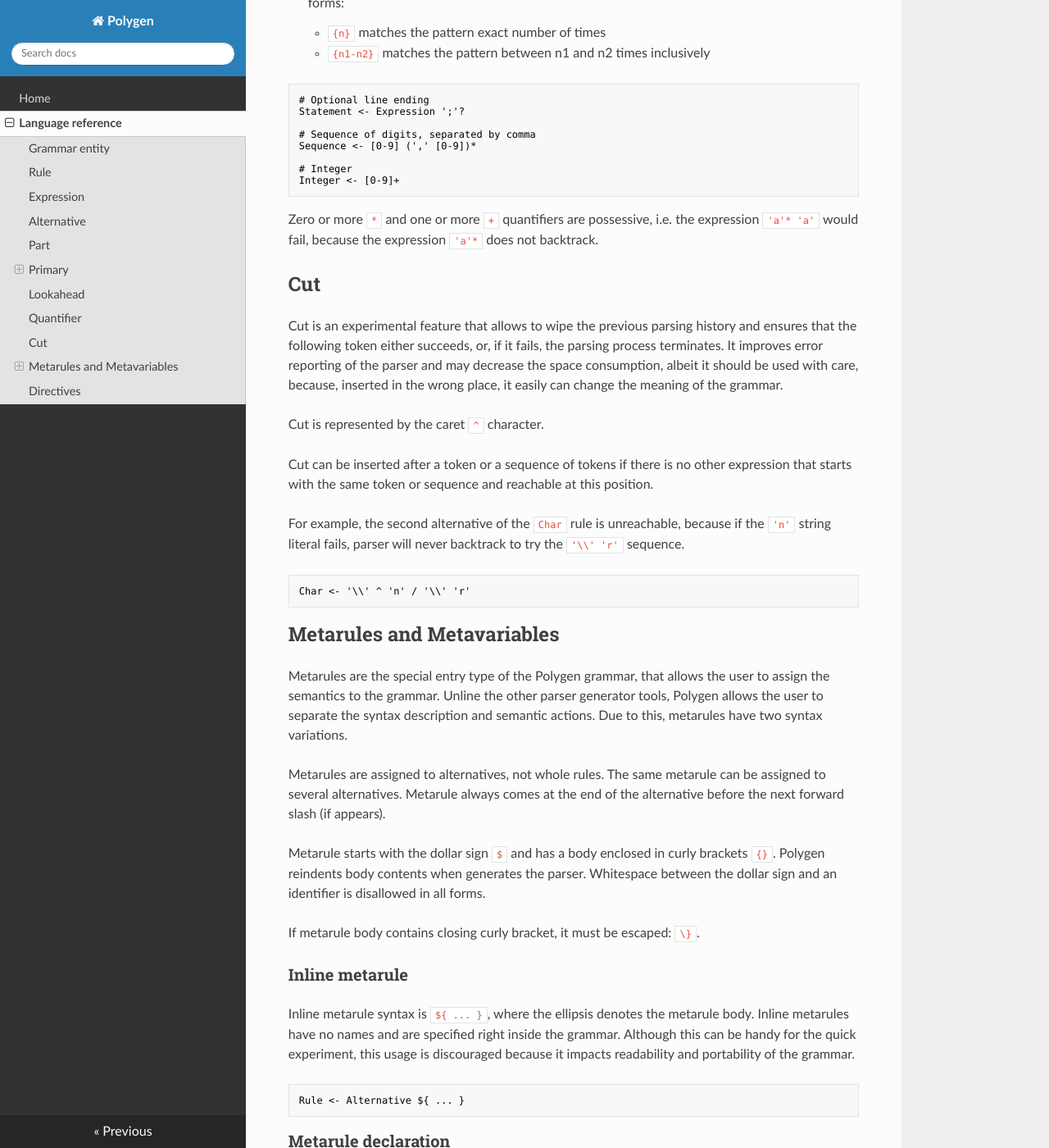
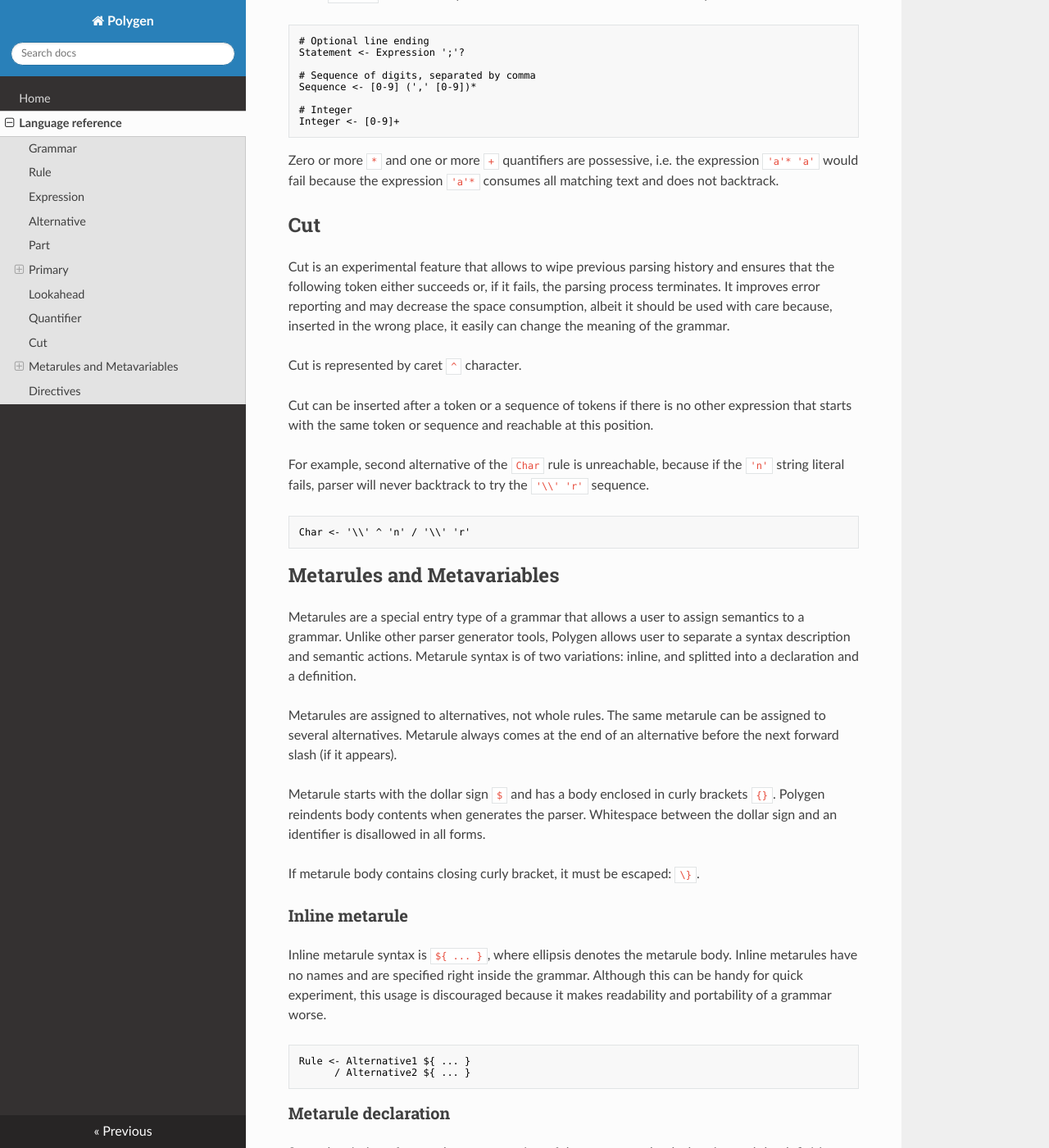
Before and after one commit to glebzlat/Polygen, an MkDocs documentation site: the page built from docs/docs/language-reference.md, in a window 1280 px wide and 1400 px high, scrolled down 5067 px. Shown: the whole window at 82% size. Built offline with MkDocs 1.6.1, drawn with Linux system fonts in a browser that asks for light colours; some of the changed text lies outside the part shown.

Commit message:
chore: fix grammar mistakes, improve readability and add examples

````diff
--- a/docs/docs/language-reference.md
+++ b/docs/docs/language-reference.md
@@ -4,29 +4,28 @@
 convenient features like unicode characters, metarules, metanames, and
 directives.
 
-## Grammar entity
+## Grammar
 
-Polygen grammar consists of entities. Entity can be [a rule](#rule),
-[metarule](#metarules-and-metavariables), and a [directive](#directives). Rules
-describe language's syntax. Metarules define semantics. And directives allow to
-control the grammar processing and manage auxiliary details.
+Polygen grammar consists of entities. Entity can be [a rule](#rule), [a
+metarule](#metarules-and-metavariables), and [a directive](#directives). Rules
+describe language's syntax, metarules define semantics, and directives allow
+controlling the grammar processing.
 
 Polygen is insensitive to whitespace characters (space `' '`, newline `'\n'`,
-carriage return `'\r'`, and tab `'\t'`), and thus whitespace is optional unless
+carriage return `'\r'`, and tab `'\t'`), thus whitespace is optional unless
 otherwise stated.
 
 ## Rule
 
-Rule is the main grammar entity. Its purpose is to define  the syntax of the
+Rule is the main grammar entity. Its purpose is to define the syntax of the
 language. Rule's syntax follows the original PEG definition and consists of the
-rule name, the left arrow and the body (expression).
+rule name, a left arrow and the body (expression).
 
 ```text
 Rule <- Identifier '<-' Expression
 ```
 
-The following code snippet is a demonstration of the Rule definition. This
-term is referenced throughout this document.
+A demonstration of a rule:
 
 ```peg
 Rule <- Expression
@@ -34,12 +33,12 @@
 
 ## Expression
 
-An expression represents the sequence of ordered choices - alternatives.
+Expression represents the sequence of ordered choices - alternatives.
 Alternatives are tested in the order they appear in the sequence, and once the
 alternative succeeds, the whole expression succeeds and does not test the
 remaining alternatives.
 
-Alternatives in the expression are separated by the forward slash.
+Alternatives in the expression are separated by forward slash.
 
 ```text
 Expression <- Alt 1 / Alt 2 / Alt N
@@ -47,11 +46,11 @@
 
 ## Alternative
 
-An alternative is a sequence of parts tested in order they appear. Part is
+Alternative is a sequence of parts tested in order they appear. Part is
 tested when the previous part succeeded, and if the part failed, then the whole
-alternative fails and the remaining parts are not tested.
+alternative fails and remaining parts will not be tested.
 
-Alternative has an optional metarule declaration or definition.
+Alternative can be followed by optional metarule:
 
 ```text
 Alternative <- Part1 Part2 PartN MetaRuleDeclOrDef?
@@ -94,7 +93,7 @@
 
 ## Primary
 
-Primary value is the definition of what should be matched.
+Primary is a definition of a matching pattern or a reference to another rule.
 
 Primary value types are:
 - Identifier
@@ -120,17 +119,17 @@
 
 ### String literal
 
-A String literal is an arbitrary sequence of characters between single or
-double quotes. It matches input the string exactly.
+String literal is an arbitrary sequence of characters between single or
+double quotes that matches exactly its content.
 
-Characters of a literal can include general ASCII characters and special
-characters. Special characters escaped with a backslash.
+Allowed characters in a string literal are ASCII characters and escape
+sequences, described below.
 
 ```peg
 Char <- EscapeChar / .
 ```
 
-The dot `.` means "any character".
+Dot `.` is a wildcard that matches any single character.
 
 Special characters are:
 
@@ -150,8 +149,8 @@
 Octal character code digits are in the range from 0 to 7 inclusively, and the
 first digit can be maximum of 2: `\60`, `\141`.
 
-UNICODE character digits are hexadecimal from 0 to 9 and from A to F. Lowercase
-a to f are allowed: `\u03c0`, `\u03C0`, `\u00b5`.
+UNICODE characters are hexadecimal digits from 0 to 9 and from A to F.
+Lowercase digits are allowed: `\u03c0`, `\u03C0`, `\u00b5`.
 
 ### Character class
 
@@ -185,8 +184,8 @@
 - Not `!`: succeeds if the pattern failed
 
 The following example shows the usage of the Not predicate. It defines the
-string, enclosed in double quotes with arbitrary characters except for
-the double quote mark in between.
+string, enclosed in double quotes with arbitrary characters except for the
+double quote mark in between.
 
 Examples:
 
@@ -201,10 +200,10 @@
 Comment   <- '//' (!'\n' .)* '\n'
 ```
 
-`Comment` defines the syntax of the inline comment, that starts with the double
-forward slash `'//'` and matches all characters until the newline, including
-it. `!'\n'` is necessary due to possessive nature of the [Zero or more
-operator](#quantifier). When the parser reads the newline, `(!'\n' .)*` fails
+`Comment` defines syntax of an inline comment that starts with a double forward
+slash `'//'` and matches all characters until and including a newline. `!'\n'`
+is necessary due to possessive nature of the [Zero or more
+operator](#quantifier). When the parser reads a newline, `(!'\n' .)*` fails
 without consuming it, and then consumes final `'\n'` and succeeds.
 
 ```peg
@@ -212,10 +211,10 @@
       / Atom Spacing? &RightBrace
 ```
 
-This code snippet describes the part of the conditional language grammar.
-`Atom` must be followed by `Spacing`, if it is then followed by `Not`, `Or`, or
-`And` to ensure that its contents are not "glued" to these keywords, or `Atom`
-may be followed by `Spacing`, if it is then followed by the `RightBrace`.
+This code snippet describes a part of the conditional language grammar.
+`Atom` must be followed by `Spacing` if it is then followed by `Not`, `Or`, or
+`And`, to ensure that its contents are not "glued" to these keywords; or `Atom`
+may be followed by `Spacing` if it is then followed by the `RightBrace`.
 
 And predicate does not consume the token, but remembers that it was
 successfully parsed at the given position, which allows some outer rule that
@@ -231,7 +230,7 @@
 - `?`
 
     Optional (zero or one). Tries to consume preceding pattern and
-    unconditionally succeeds (i.e. even if the pattern did not succeed once)
+    unconditionally succeeds (even if the pattern did not succeed once)
 
 - `*`
 
@@ -264,24 +262,24 @@
 ```
 
 Zero or more `*` and one or more `+` quantifiers are possessive, i.e.
-the expression `'a'* 'a'` would fail, because the expression `'a'*` does not
-backtrack.
+the expression `'a'* 'a'` would fail because the expression `'a'*` consumes
+all matching text and does not backtrack.
 
 ## Cut
 
-Cut is an experimental feature that allows to wipe the previous parsing history
-and ensures that the following token either succeeds, or, if it fails, the
-parsing process terminates. It improves error reporting of the parser and may
-decrease the space consumption, albeit it should be used with care, because,
-inserted in the wrong place, it easily can change the meaning of the grammar.
+Cut is an experimental feature that allows to wipe previous parsing history and
+ensures that the following token either succeeds or, if it fails, the parsing
+process terminates. It improves error reporting and may decrease the space
+consumption, albeit it should be used with care because, inserted in the wrong
+place, it easily can change the meaning of the grammar.
 
-Cut is represented by the caret `^` character.
+Cut is represented by caret `^` character.
 
 Cut can be inserted after a token or a sequence of tokens if there is no
 other expression that starts with the same token or sequence and reachable at
 this position.
 
-For example, the second alternative of the `Char` rule is unreachable, because
+For example, second alternative of the `Char` rule is unreachable, because
 if the `'n'` string literal fails, parser will never backtrack to try the
 `'\\' 'r'` sequence.
 
@@ -291,14 +289,14 @@
 
 ## Metarules and Metavariables
 
-Metarules are the special entry type of the Polygen grammar, that allows the
-user to assign the semantics to the grammar. Unline the other parser generator
-tools, Polygen allows the user to separate the syntax description and semantic
-actions. Due to this, metarules have two syntax variations.
+Metarules are a special entry type of a grammar that allows a user to assign
+semantics to a grammar. Unlike other parser generator tools, Polygen allows
+user to separate a syntax description and semantic actions. Metarule syntax is
+of two variations: inline, and splitted into a declaration and a definition.
 
 Metarules are assigned to alternatives, not whole rules. The same metarule can
-be assigned to several alternatives. Metarule always comes at the end of the
-alternative before the next forward slash (if appears).
+be assigned to several alternatives. Metarule always comes at the end of an
+alternative before the next forward slash (if it appears).
 
 Metarule starts with the dollar sign `$` and has a body enclosed in curly
 brackets `{}`. Polygen reindents body contents when generates the parser.
@@ -309,39 +307,52 @@
 
 ### Inline metarule
 
-Inline metarule syntax is `${ ... }`, where the ellipsis denotes the metarule
-body. Inline metarules have no names and are specified right inside the grammar.
-Although this can be handy for the quick experiment, this usage is discouraged
-because it impacts readability and portability of the grammar.
+Inline metarule syntax is `${ ... }`, where ellipsis denotes the metarule body.
+Inline metarules have no names and are specified right inside the grammar.
+Although this can be handy for quick experiment, this usage is discouraged
+because it makes readability and portability of a grammar worse.
 
 ```peg
-Rule <- Alternative ${ ... }
+Rule <- Alternative1 ${ ... }
+      / Alternative2 ${ ... }
 ```
 
 ### Metarule declaration
 
-The second variation of metarules consists of two parts: declaration and
-definition.
+Second variation of metarule syntax consists of the two parts: the declaration
+and the definition.
 
-Declaration follows the alternative and consists of an identifier, prepended by
-the dollar sign:
+Declaration comes after an alternative and consists of a dollar sign followed
+by an identifier:
 
 ```peg
 Declaration <- '$' Identifier
 ```
 
-Definition must have the same name as the declaration (metarule names are case
-sensitive). It does not matter whether the definition appears before the
-declaration if the file or after. Definition syntax is roughly this:
+Definition must have the same name as the corresponding declaration (metarule
+names are case sensitive). It does not matter whether the definition appears
+before the declaration in a grammar or after. Definition syntax is roughly
+this:
 
 ```peg
 Declaration <- '$' Identifier '{' ... '}'
 ```
 
+Example:
+
+```peg
+Integer <- Digit* $integer
+
+$integer {
+    return int(''.join(digit))
+}
+```
+
 ### Metavariable
 
-Metavariable (or metaname) assigns the token the name by which it can be
-referenced in the metarule. Metavariable's syntax is:
+Metavariable (or metaname) assigns a name to a pattern. This name can be used
+by a metarule to acquire the value, returned by the pattern. Metavariable's
+syntax is:
 
 ```peg
 Metavariable <- Identifier ':'
@@ -357,10 +368,10 @@
 metavar:("hello" / "world")
 ```
 
-Polygen deduces metanames for all patterns, except patterns with predicates. If
+Polygen deduces metanames for all patterns except patterns with predicates. If
 the pattern is an identifier, then the metaname is lowercase identifier string.
 If the pattern is a string literal, wildcard, or character class, then Polygen
-assigns the index string to it.
+assigns an index string to it.
 
 ```text
 Expression: If '(' Condition ')' Space '{' Body '}'
@@ -375,13 +386,14 @@
 Metanames:  char char1 char2
 ```
 
-Patterns with predicates can not be referenced from metarules because they
-does not return anything meaningful. If the metarule is called then, obviously,
-all predicates succeeded.
+Patterns with predicates can not be referenced from metarules because they does
+not return anything meaningful. If the metarule is called, then, obviously, all
+predicates succeeded.
 
-There is the special kind of metaname: ignore metaname. It is defined as an
-underscore `_`. When it is assigned to a pattern, its return result is
-discarded and cannot be retrieved from the metarule.
+There is a special kind of metaname: ignore metaname. It is represented by an
+underscore `_`, and it discards the return result of a pattern. Pattern with an
+ignore metaname can not be referenced from metarule, and its value is excluded
+from the return result of a rule.
 
 ```text
 Tuple <-   Number  ',' Number
@@ -395,25 +407,25 @@
 
 ## Directives
 
-Directives is an another special type of grammar entities. Directives does
-not define the grammar syntax directly, as Rules do, and they does not define
-semantics directly as well. Instead, directives are the "grammar meta rules".
-Directives start with an at sign `@`.
+Directives are another special type of grammar entities. Directives do not
+define grammar syntax directly, as Rules do, as well as they do not define
+semantics. Instead they are the "grammar meta rules". Directives start with an
+at sign `@`.
 
 Directives:
 
 - `@entry`
 
-    Entry directive marks the rule as the start rule of the grammar. Must be
+    Entry directive marks a rule the start rule of the grammar. It must be
     specified only once per grammar. Can be of two forms.
 
-    The first form follows the normal rule definition:
+    First form follows the normal rule definition:
 
         @entry
         Rule <- Expression
 
-    In the second form directive requires only the name of the rule. Rule must
-    appear in the grammar.
+    In second form the directive requires only the name of a rule. Note that
+    the rule must exist in the grammar.
 
         @entry Rule
 
@@ -421,10 +433,10 @@
 
 - `@include`
 
-    Allows to include files into the grammar. When the file is specified in
-    include directive, Polygen first processes all its directives (including
-    `@include`, allowing for nested includes) and then concatenates grammars
-    to one whole.
+    Allows to include files into the grammar. When the file is specified in the
+    directive, Polygen first processes all directives it contains (including
+    `@include`, allowing for nested includes) and then concatenates grammars to
+    one whole.
 
         @include "path"
         @include 'path'
@@ -432,9 +444,9 @@
 - `@toplevel`
 
     Allows the nested grammar to be processed and included if and only if the
-    file is first.
+    file, where it appears, is first.
 
-    The file that is specified in Polygen executable call is the first file.
+    File that is specified in Polygen executable call is the first file.
 
     `SubGrammar` complies to the definition of `Grammar`.
 
@@ -451,11 +463,11 @@
         }
 
     Allows the nested grammar to be processed and included if and only if the
-    chosen backend's name is equal to the specified `BackendName`.
+    name of a backend is equal to `BackendName`.
 
 - `@ignore`
 
-    Ignore directive assigns Ignore metaname to specified rule(s) globally. All
+    Ignore directive assigns ignore metaname to specified rule(s) globally. All
     occurences of specified rule(s) will be discarded, unless the user assigns
     a metaname manually. Ignore directive has two forms.
 
````
Also changed, not shown: other parts of docs/docs/language-reference.md (+8 -9 lines).
